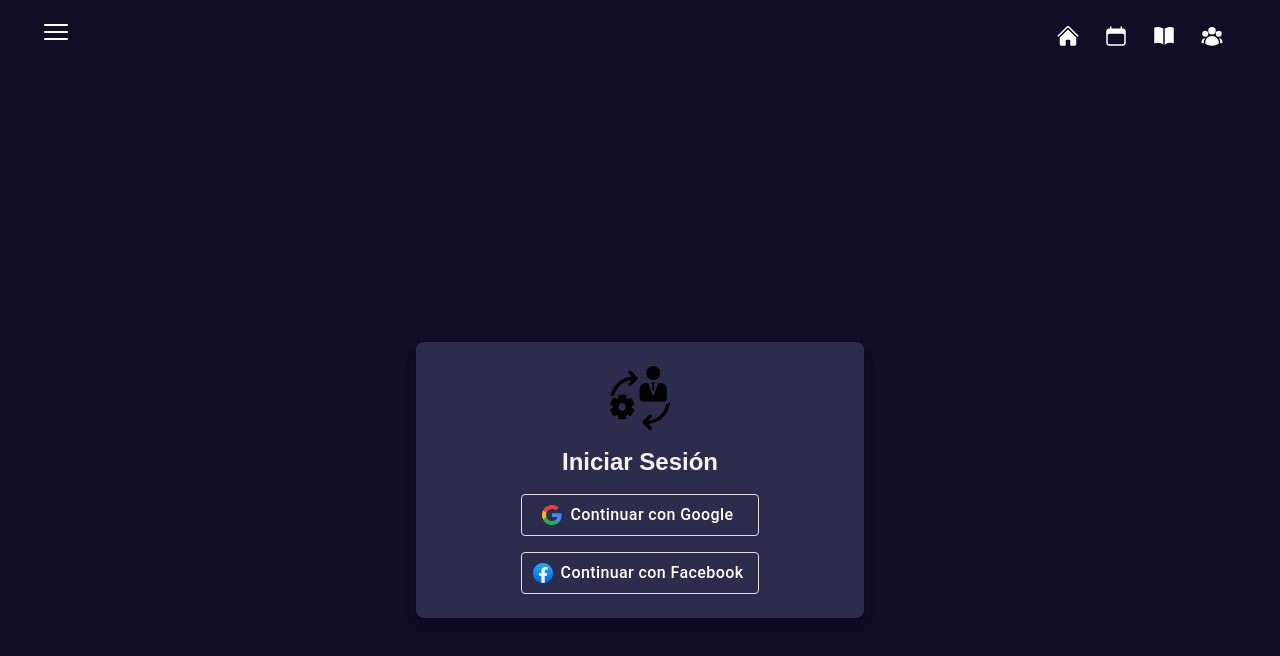
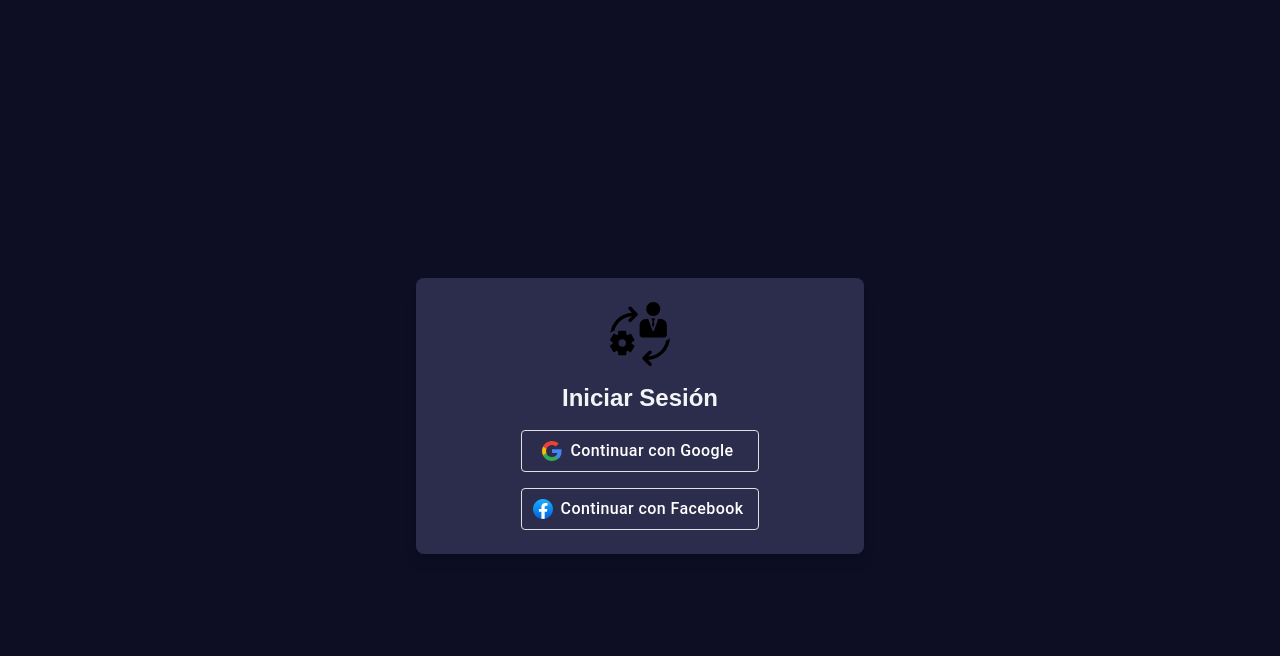
Before and after one commit to Ovtt17/academic-system-ui, a React (Vite) app: page /login in a window 1280 px wide. Shown: the top 656 px of the page. Built offline with nearby package versions, Linux system fonts and the light colour scheme; no server answers.

Commit message:
feat: update DefaultLayout to manage sidebar visibility based on authentication state

```diff
--- a/src/layouts/DefaultLayout.tsx
+++ b/src/layouts/DefaultLayout.tsx
@@ -1,13 +1,20 @@
-import { FC, ReactNode, useState } from "react";
+import { FC, ReactNode, useEffect, useState } from "react";
 import DashboardAside from "../components/menu/DashboardAside";
 import Navigation from "../components/navigation/Navigation";
+import { useAuth } from "../context/AuthContext";
 
 const DefaultLayout: FC<{ children: ReactNode }> = ({ children }) => {
   const [sidebarOpen, setSidebarOpen] = useState(false);
+  const { isAuthenticated, logout } = useAuth();
 
   const toggleDashboardAside = () => {
     setSidebarOpen(!sidebarOpen);
   };
+
+  useEffect(() => {
+    setSidebarOpen(false);
+  }, [logout]);
+
   return (
     <div className="h-screen min-h-screen flex overflow-hidden bg-deep-navy text-white">
       <DashboardAside isSidebarOpen={sidebarOpen} />
@@ -15,7 +22,7 @@ const DefaultLayout: FC<{ children: ReactNode }> = ({ children }) => {
         className={`flex flex-col flex-grow transition-transform duration-300 ${sidebarOpen ? 'ml-72' : 'ml-0'
           }`}
       >
-        <Navigation toggleDashboardAside={toggleDashboardAside} />
+        {isAuthenticated && <Navigation toggleDashboardAside={toggleDashboardAside} />}
         <main className="relative flex-grow overflow-y-auto p-4">
           {children}
         </main>
```
